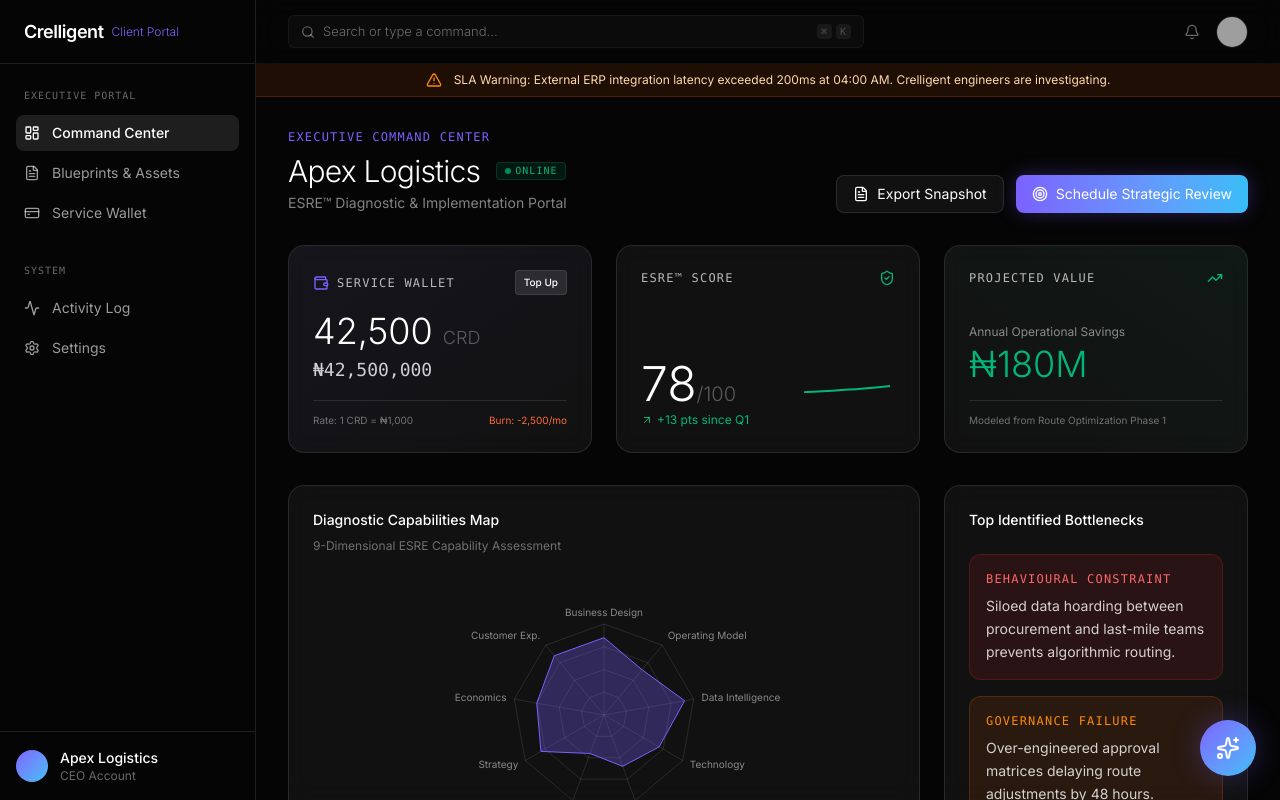
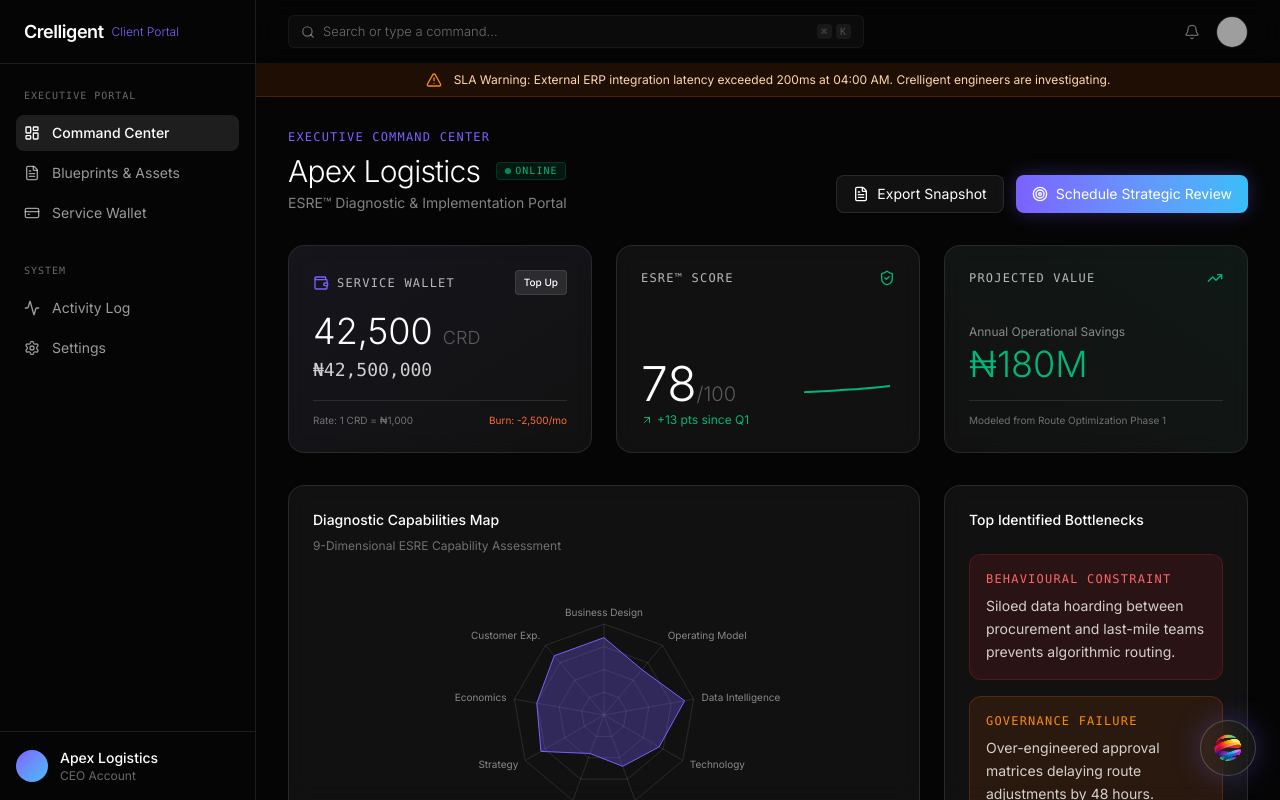
Before and after one commit to Crelligent/crelligent-client-app, a Next.js app: page / in a window 1280 px wide. Built offline with nearby package versions, Linux system fonts and the light colour scheme; grey boxes are pictures that could not be loaded.

Commit message:
style: replace floating action button icon with Crelligent logo

```diff
--- a/src/components/ai/EsreCopilot.tsx
+++ b/src/components/ai/EsreCopilot.tsx
@@ -12,9 +12,9 @@ export function EsreCopilot() {
             {!isOpen && (
                 <button
                     onClick={() => setIsOpen(true)}
-                    className="fixed bottom-6 right-6 z-50 group w-14 h-14 bg-gradient-to-br from-[#7B61FF] to-[#38BDF8] rounded-full flex items-center justify-center shadow-[0_0_30px_rgba(123,97,255,0.3)] transition-all duration-300 hover:scale-105 active:scale-95"
+                    className="fixed bottom-6 right-6 z-50 group w-14 h-14 bg-white/5 border border-white/20 backdrop-blur-md rounded-full flex items-center justify-center shadow-[0_0_30px_rgba(123,97,255,0.3)] transition-all duration-300 hover:scale-105 active:scale-95 hover:bg-white/10 p-2.5"
                 >
-                    <Sparkles className="w-6 h-6 text-white" />
+                    <img src="/logo.png" alt="ESRE Co-Pilot" className="w-full h-full object-contain" />
                 </button>
             )}
 
```
